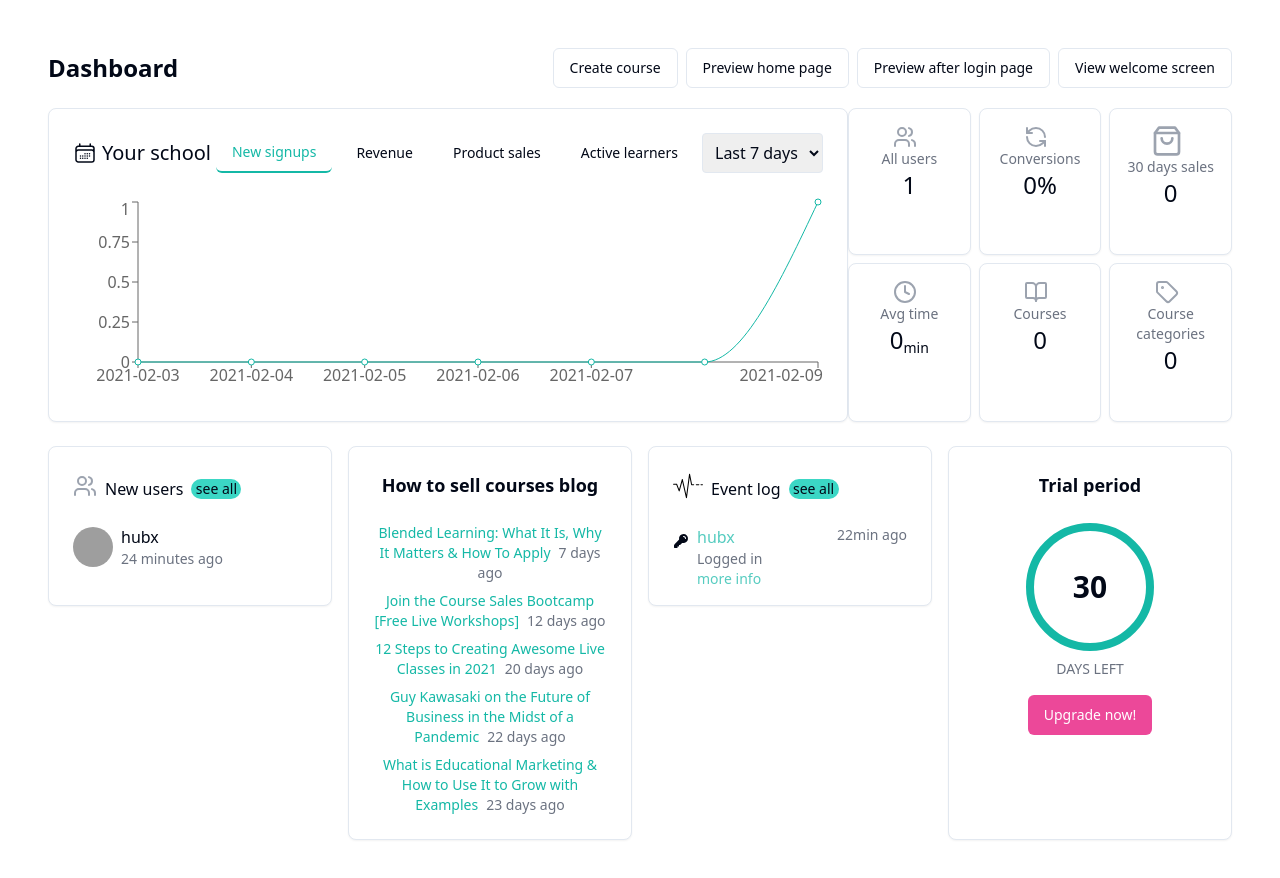
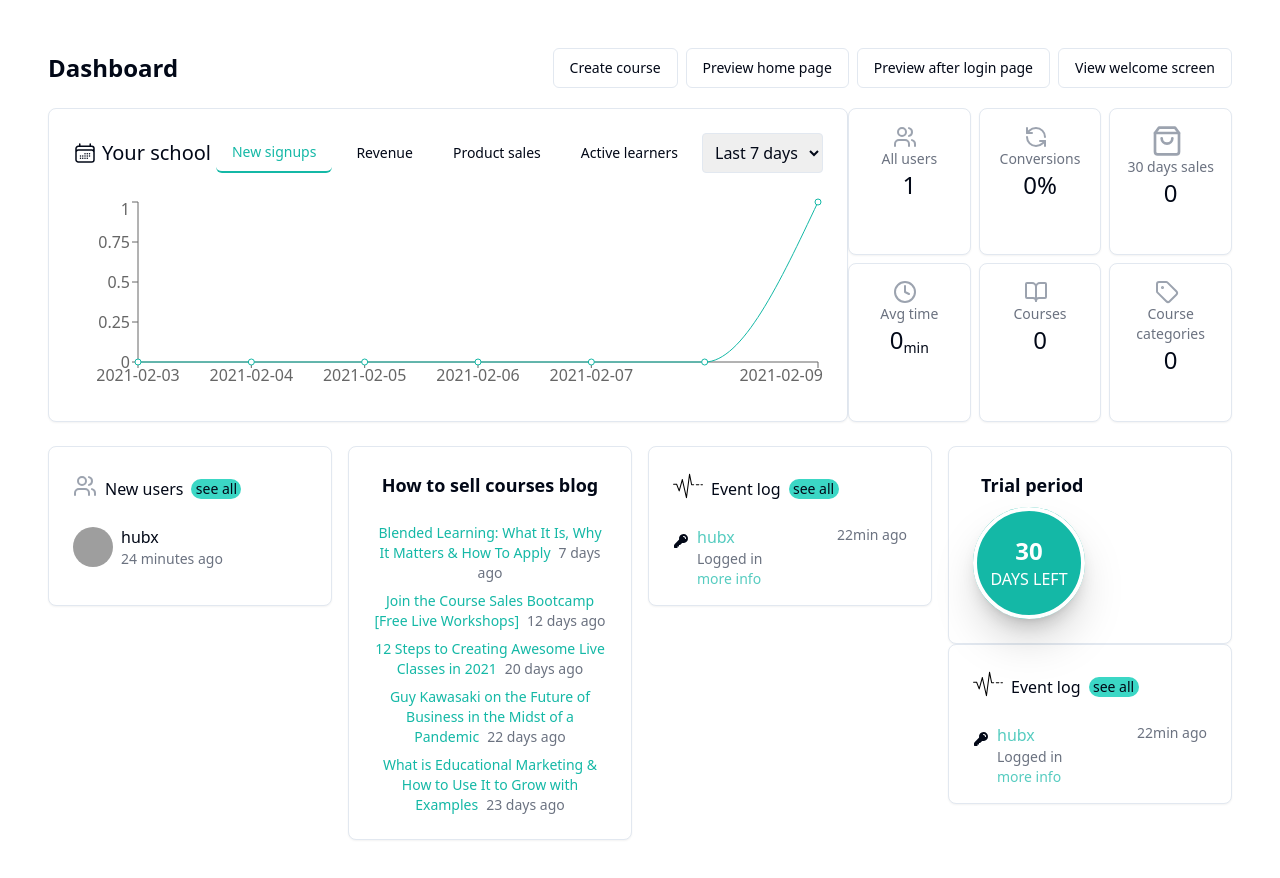
Before and after one commit to mohitverma13/dashBoard, a React (Vite) app: page / in a window 1280 px wide. Shown: the top 878 px of the page. Built offline with nearby package versions, Linux system fonts and the light colour scheme; grey boxes are pictures that could not be loaded.

Commit message:
Circle fixed

```diff
--- a/src/components/Dash.jsx
+++ b/src/components/Dash.jsx
@@ -209,21 +209,75 @@ const Dashboard = () => {
                         </div>
                     </CardContent>
                 </Card>
+                <div>
                     <Card>
+                        <CardHeader>
+                            <div className='flex  flex-col items-start gap-2'>
+                                <h3 className="text-lg font-semibold ml-2">Trial period</h3>
+                                <div className='relative w-28 h-28 flex flex-col items-center justify-center'>
+                                    <div className='absolute inset-0 rounded-full border-4 border-white shadow-2xl ' />
+                                    <div className='bg-teal-500 w-full h-full rounded-full flex flex-col items-center justify-center shadow-lg shadow-gray-20000 '>
+                                        <p className="text-2xl font-bold text-white">30</p>
+                                        <p className="text-white">DAYS LEFT</p>
+                                    </div>
+                                </div>
+                            </div>
+                        </CardHeader>
+                        {/* <CardContent className="flex flex-col items-center">
+                            <div className="relative w-32 h-32">
+                                <div className="absolute inset-0 border-8 border-teal-500 rounded-full"></div>
+                                <div className="absolute inset-0 flex items-center justify-center flex-col">
+                                    <p className="text-2xl font-bold ">30</p>
+                                    <p className=" ">DAYS LEFT</p>
+
+                                </div>
+                            </div>
+                            <Button className="mt-4 bg-pink-500 text-white">Upgrade now!</Button>
+                        </CardContent> */}
+                    </Card>
+                    {/* <Card>
                     <CardHeader>
                         <h3 className="text-lg font-semibold">Trial period</h3>
                     </CardHeader>
                     <CardContent className="flex flex-col items-center">
                         <div className="relative w-32 h-32">
                             <div className="absolute inset-0 border-8 border-teal-500 rounded-full"></div>
-                            <div className="absolute inset-0 flex items-center justify-center">
+                            <div className="absolute inset-0 flex items-center justify-center flex-col">
                                 <p className="text-3xl font-bold">30</p>
+                                <p className="text-3xl font-bold">DAYS LEFT</p>
+
                             </div>
                         </div>
                         <p className="mt-2 text-sm text-gray-500">DAYS LEFT</p>
                         <Button className="mt-4 bg-pink-500 text-white">Upgrade now!</Button>
                     </CardContent>
+                </Card> */}
+
+                    <Card className='h-[10rem]'>
+                        <CardHeader className='flex flex-row justify-start items-center'>
+                            <img src={heartbeat} alt="" height={30} width={30} />
+                            <h4 className='ml-2'>Event log</h4>
+                            <button className='bg-[#3bd7c5] rounded-xl text-sm w-[50px] flex items-center justify-center mx-2'> see all</button>
+                        </CardHeader>
+                        <CardContent>
+                            <div className='flex justify-between'>
+                                <div className="flex gap-2">
+                                    <svg xmlns="http://www.w3.org/2000/svg" viewBox="0 0 24 24" fill="currentColor" className="size-4 mt-2">
+                                        <path fillRule="evenodd" d="M15.75 1.5a6.75 6.75 0 0 0-6.651 7.906c.067.39-.032.717-.221.906l-6.5 6.499a3 3 0 0 0-.878 2.121v2.818c0 .414.336.75.75.75H6a.75.75 0 0 0 .75-.75v-1.5h1.5A.75.75 0 0 0 9 19.5V18h1.5a.75.75 0 0 0 .53-.22l2.658-2.658c.19-.189.517-.288.906-.22A6.75 6.75 0 1 0 15.75 1.5Zm0 3a.75.75 0 0 0 0 1.5A2.25 2.25 0 0 1 18 8.25a.75.75 0 0 0 1.5 0 3.75 3.75 0 0 0-3.75-3.75Z" clipRule="evenodd" />
+                                    </svg>
+
+                                    <div className='flex flex-col justify-start items-start'>
+                                        <p className="text-[#56ccc0]">hubx</p>
+                                        <p className="text-sm text-gray-500">Logged in</p>
+                                        <p className="text-sm text-[#56ccc0]">more info</p>
+                                    </div>
+                                </div>
+                                <p className="text-gray-500 ml-2 text-sm">22min ago</p>
+                            </div>
+                        </CardContent>
                     </Card>
+
+                </div>
             </div>
         </div>
     );
```
Also changed, not shown: src/assets/sand-clock-svgrepo-com.svg (added). Lines whose indentation alone changed are shown as unchanged.
